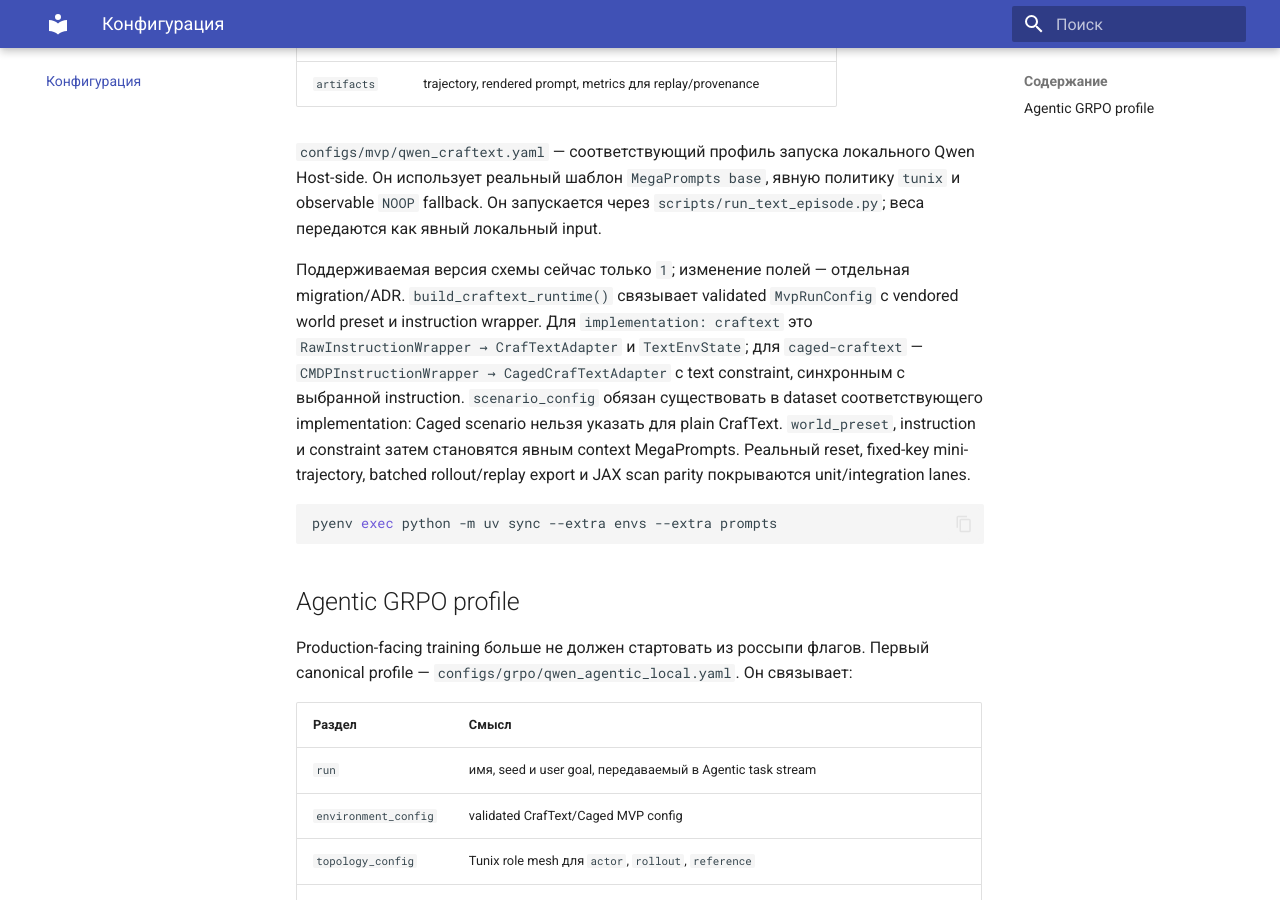
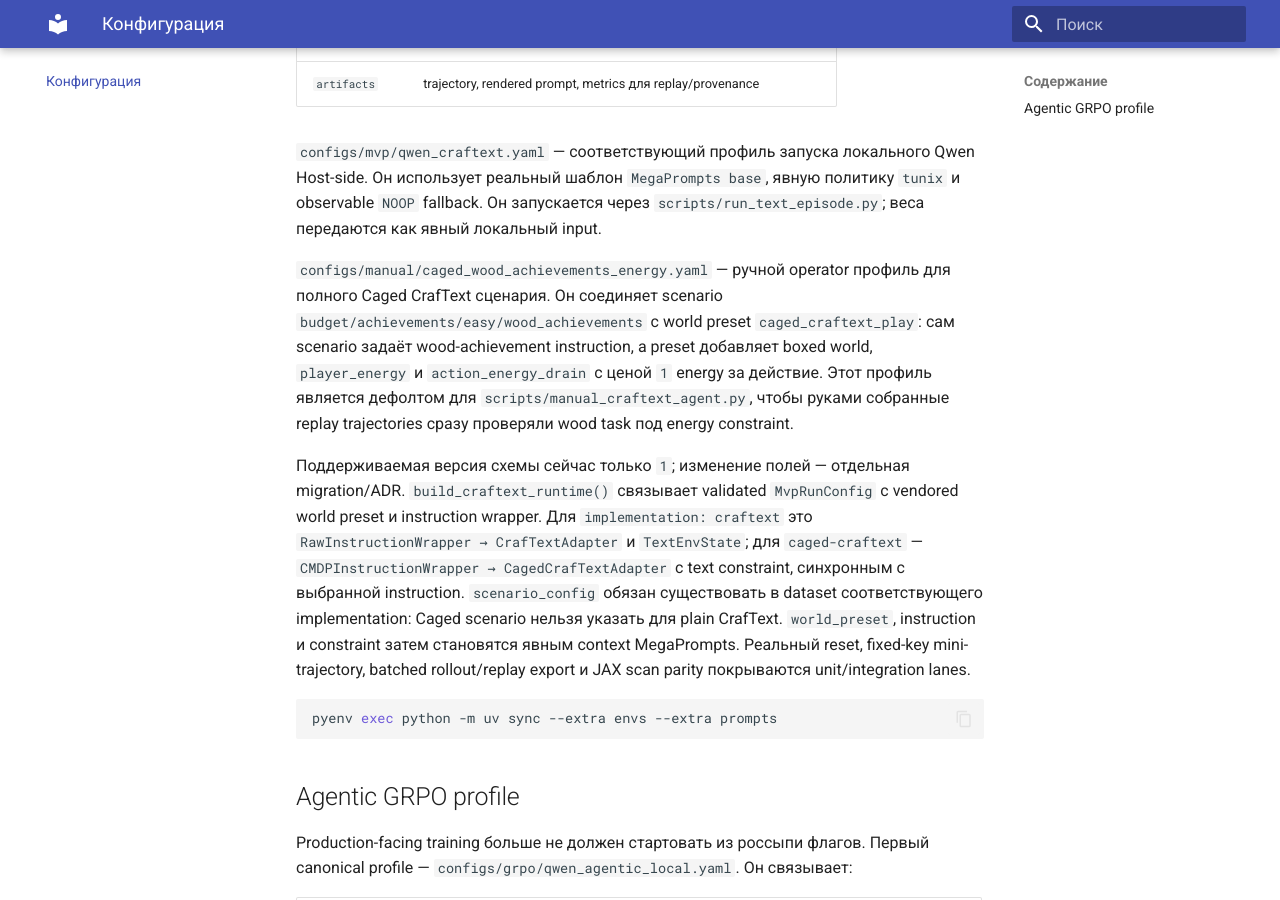
Before and after one commit to Lukashevskiy/tunix-agents, an MkDocs documentation site: the page built from docs/configuration.md, in a window 1280 px wide and 900 px high, scrolled down 554 px. Built offline with MkDocs 1.6.1 and Material for MkDocs 9.7.7, drawn with Linux system fonts in a browser that asks for light colours.

Commit message:
feat: add manual caged wood energy config

```diff
--- a/docs/configuration.md
+++ b/docs/configuration.md
@@ -17,6 +17,14 @@
 `configs/mvp/qwen_craftext.yaml` — соответствующий профиль запуска локального Qwen Host-side.
 Он использует реальный шаблон `MegaPrompts base`, явную политику `tunix` и observable `NOOP`
 fallback. Он запускается через `scripts/run_text_episode.py`; веса передаются как явный локальный input.
+
+`configs/manual/caged_wood_achievements_energy.yaml` — ручной operator профиль для полного
+Caged CrafText сценария. Он соединяет scenario
+`budget/achievements/easy/wood_achievements` с world preset `caged_craftext_play`: сам scenario
+задаёт wood-achievement instruction, а preset добавляет boxed world, `player_energy` и
+`action_energy_drain` с ценой `1` energy за действие. Этот профиль является дефолтом для
+`scripts/manual_craftext_agent.py`, чтобы руками собранные replay trajectories сразу проверяли
+wood task под energy constraint.
 
 Поддерживаемая версия схемы сейчас только `1`; изменение полей — отдельная migration/ADR.
 `build_craftext_runtime()` связывает validated `MvpRunConfig` с vendored world preset и
```
Also changed, not shown: README.md (+1 -1 lines), docs/examples.md (+1 -1 lines), 3 other files.
